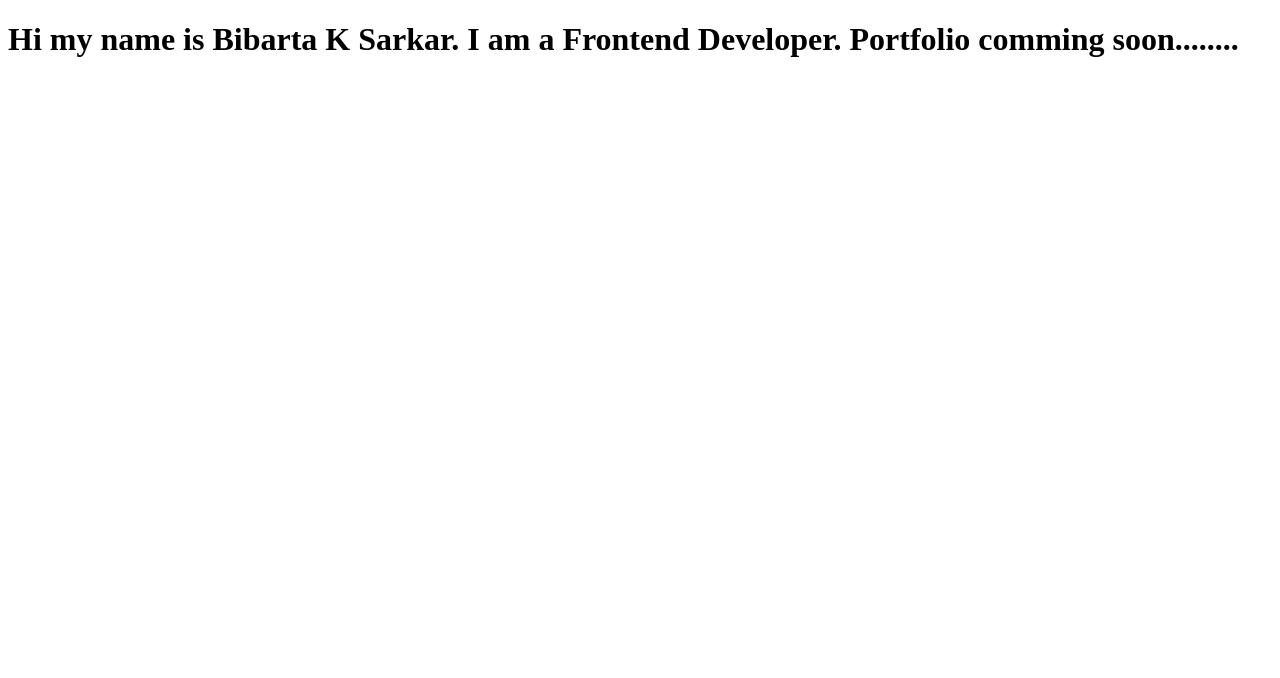
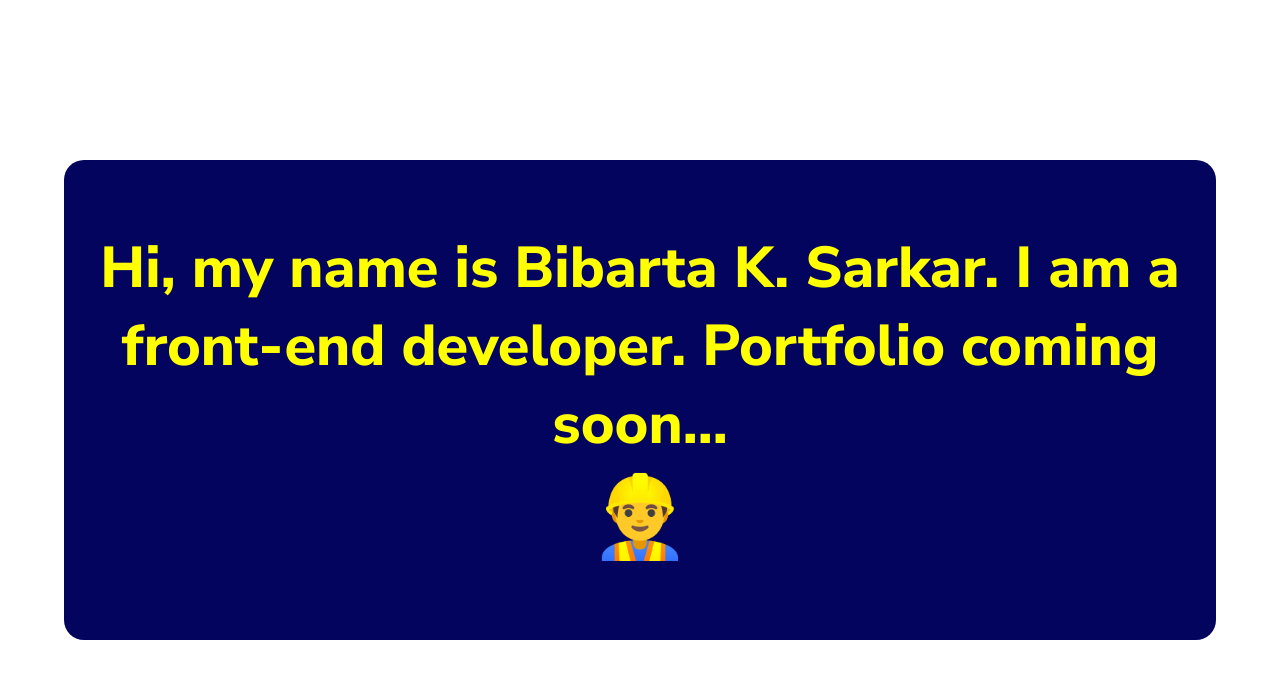
Before and after one commit to bibartaks/portfolio, a plain HTML site: page index.html in a window 1280 px wide. Drawn offline with Linux system fonts and the light colour scheme.

Commit message:
Add styles in the website

```diff
--- a/index.html
+++ b/index.html
@@ -4,12 +4,21 @@
     <meta charset="UTF-8" />
     <meta http-equiv="X-UA-Compatible" content="IE=edge" />
     <meta name="viewport" content="width=device-width, initial-scale=1.0" />
+    <link rel="stylesheet" href="/style.css" />
+    <link rel="preconnect" href="https://fonts.googleapis.com" />
+    <link rel="preconnect" href="https://fonts.gstatic.com" crossorigin />
+    <link
+      href="https://fonts.googleapis.com/css2?family=Nunito+Sans:wght@300;600;800&display=swap"
+      rel="stylesheet"
+    />
     <title>Bibarta K Sarkar</title>
   </head>
   <body>
-    <h1>
-      Hi my name is Bibarta K Sarkar. I am a Frontend Developer. Portfolio
-      comming soon........
-    </h1>
+    <header>
+      <h1>
+        Hi, my name is Bibarta K. Sarkar. I am a front-end developer. Portfolio
+        coming soon...
+      </h1>
+    </header>
   </body>
 </html>
--- /dev/null
+++ b/style.css
@@ -0,0 +1,48 @@
+* {
+  box-sizing: border-box;
+  margin: 0;
+  padding: 0;
+}
+
+body {
+  font-family: "Nunito Sans", sans-serif;
+  height: 100vh;
+  display: flex;
+  flex-direction: column;
+  justify-content: center;
+  font-size: 16px;
+}
+
+header {
+  height: 60%;
+  width: 90%;
+  margin: 0 auto;
+  display: flex;
+  flex-direction: column;
+  justify-content: center;
+  align-items: center;
+  font-size: 1.8rem;
+  text-align: center;
+  background-color: #03045e;
+  border-radius: 20px;
+  color: yellow;
+}
+
+header::after {
+  content: "👷‍♂️";
+  font-size: 5rem;
+}
+
+@media screen and (max-width: 1200px) {
+  header {
+    font-size: 1.2rem;
+  }
+}
+
+@media screen and (max-width: 700px) {
+  header {
+    font-size: 1rem;
+    text-align: center;
+    padding: 20px;
+  }
+}
```
